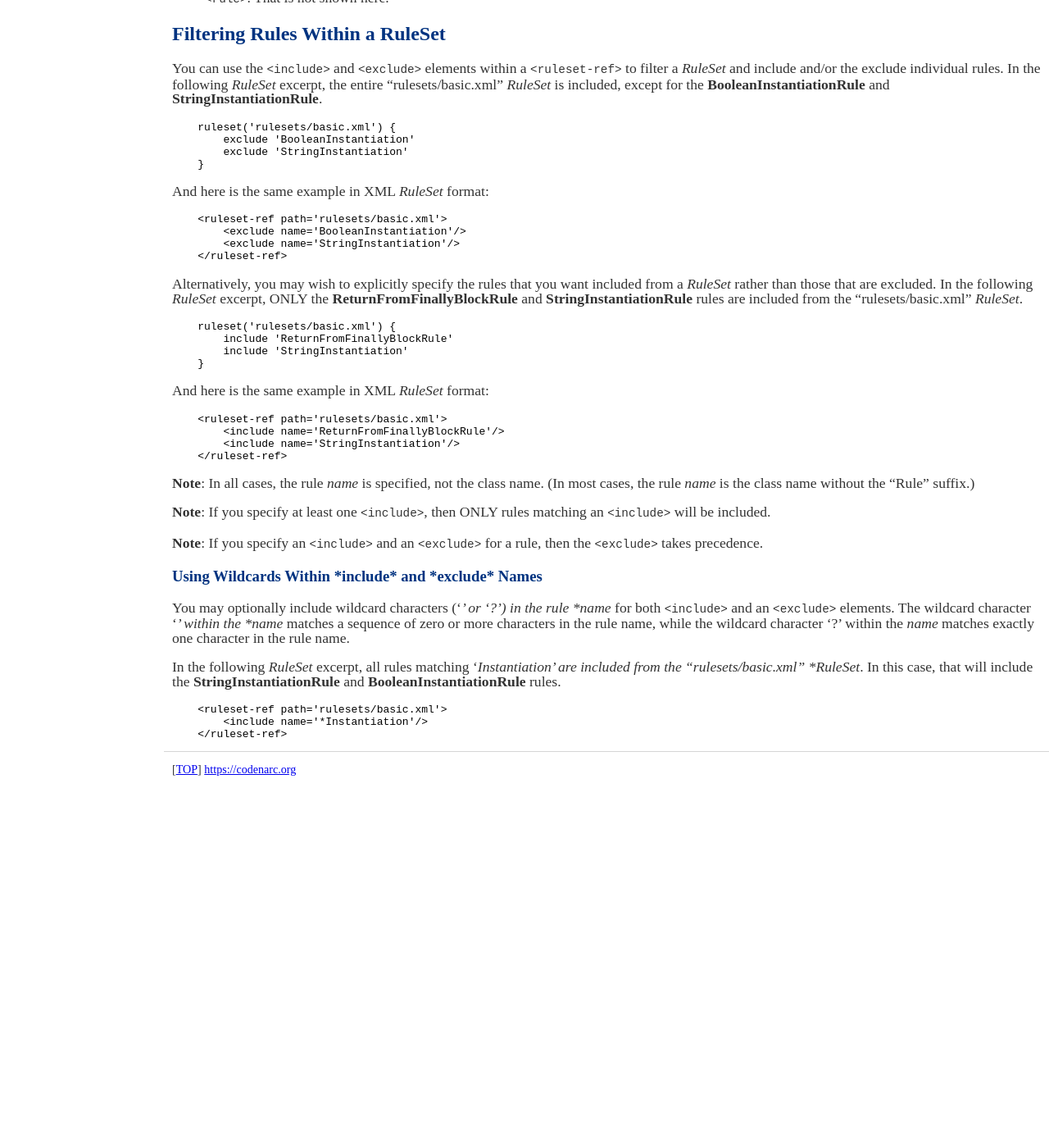
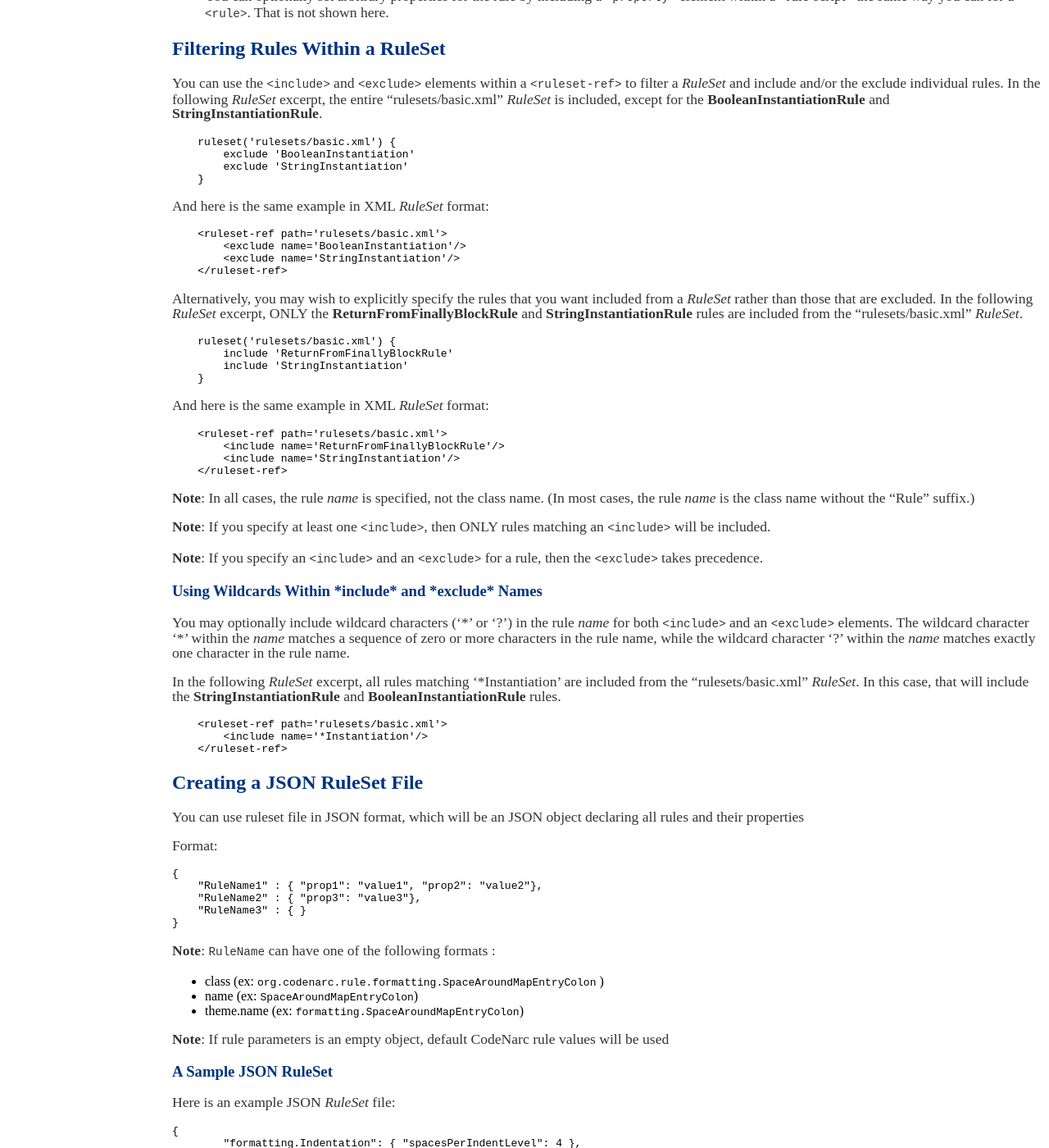
Before and after one commit to CodeNarc/CodeNarc, a Jekyll site: the page built from codenarc-creating-ruleset.md, in a window 1280 px wide and 1400 px high, scrolled down 4617 px. Shown: the whole window at 82% size. Built offline with Jekyll 4.4.1, drawn with Linux system fonts in a browser that asks for light colours; before the commit the page ends 5576 px from its top, so only the background shows below that; some of the changed text lies outside the part shown.

Commit message:
RuleSets file in JSON format

````diff
--- a/codenarc-creating-ruleset.md
+++ b/codenarc-creating-ruleset.md
@@ -6,9 +6,11 @@ title: CodeNarc - Creating a RuleSet
 # CodeNarc - Creating a RuleSet
 
 **Contents**
+
   * [Preferred Way To Configure a RuleSet](#preferred-way-to-configure-a-ruleset)
   * [Creating a Groovy RuleSet File](#creating-a-groovy-ruleset-file)
   * [Creating an XML RuleSet File](#creating-an-xml-ruleset-file)
+  * [Creating a JSON RuleSet File](#creating-a-json-ruleset-file)
 
 ## Preferred Way To Configure a RuleSet
 
@@ -17,7 +19,7 @@ title: CodeNarc - Creating a RuleSet
 This allows finer control over your custom RuleSet and insulates you from the provided *RuleSets* that can
 (and often do) change from release to release.
 
-###  Just Copy and Tweak One of the Starter RuleSet Files
+### Just Copy and Tweak One of the Starter RuleSet Files
 
 See the [Starter RuleSet - All Rules By Category](./StarterRuleSet-AllRulesByCategory.groovy.txt)). It contains
 all of the rules provided with the current version of **CodeNarc**, organized by category. Just delete or
@@ -36,7 +38,6 @@ You can also continue to use the predefined *RuleSets* distributed with **CodeNa
 [XML](Creating_an_XML_RuleSet_File) *RuleSet*. See the site navigation menu for a list of the *RuleSets*
 provided out of the box by **CodeNarc**.
 
-
 ## Creating a Groovy RuleSet File
 
 **CodeNarc** provides a Groovy DSL (domain-specific language) for defining *RuleSets*.
@@ -49,7 +50,7 @@ As mentioned above, this allows finer control over your custom RuleSet and insul
 
 Here is an example of a Groovy *RuleSet* file using the preferred syntax:
 
-```
+```groovy
     ruleset {
         description 'A custom Groovy RuleSet'
 
@@ -91,7 +92,7 @@ Things to note:
 And here is an example that mixes both the preferred (new) syntax along with the older syntax, to
 illustrate backward-compatibility:
 
-```
+```groovy
     ruleset {
         MethodName
 
@@ -112,12 +113,11 @@ illustrate backward-compatibility:
     }
 ```
 
-
 ### A Sample Groovy RuleSet Using the Old Syntax
 
 Here is an example of a Groovy *RuleSet* file using the older syntax:
 
-```
+```groovy
     import org.codenarc.rule.basic.ThrowExceptionFromFinallyBlockRule
 
     ruleset {
@@ -200,7 +200,6 @@ About the **rule** statements:
     example. As within **ruleset** statements, properties set this way can be of type *String*, *int*,
     *long* or *boolean*.
 
-
 ## Creating an XML RuleSet File
 
 The XML schema for a **CodeNarc** *RuleSet* file is embodied in the "ruleset-schema.xsd" file which
@@ -214,12 +213,11 @@ the sections must be in the order listed:
 | `<rule>`        | Include a single rule; specify its fully-qualified classname  |  Zero or more |
 | `<rule-script>` | Include a single rule implemented by a groovy script; specify the path of the script. The path is relative to the classpath by default, but can optionally specify a URL prefix.| Zero or more |
 
-
 ### A Sample XML RuleSet
 
 Here is an example XML *RuleSet* file:
 
-```
+```xml
     <ruleset xmlns="http://codenarc.org/ruleset/1.0"
             xmlns:xsi="http://www.w3.org/2001/XMLSchema-instance"
             xsi:schemaLocation="http://codenarc.org/ruleset/1.0 http://codenarc.org/ruleset-schema.xsd"
@@ -307,7 +305,7 @@ and include and/or the exclude individual rules. In the following *RuleSet* exce
 "rulesets/basic.xml" *RuleSet* is included, except for the **BooleanInstantiationRule** and
 **StringInstantiationRule**.
 
-```
+```groovy
     ruleset('rulesets/basic.xml') {
         exclude 'BooleanInstantiation'
         exclude 'StringInstantiation'
@@ -316,7 +314,7 @@ and include and/or the exclude individual rules. In the following *RuleSet* exce
 
 And here is the same example in XML *RuleSet* format:
 
-```
+```xml
     <ruleset-ref path='rulesets/basic.xml'>
         <exclude name='BooleanInstantiation'/>
         <exclude name='StringInstantiation'/>
@@ -328,7 +326,7 @@ rather than those that are excluded.  In the following *RuleSet* excerpt, ONLY t
 **ReturnFromFinallyBlockRule** and **StringInstantiationRule** rules are included from the
  "rulesets/basic.xml" *RuleSet*.
 
-```
+```groovy
     ruleset('rulesets/basic.xml') {
         include 'ReturnFromFinallyBlockRule'
         include 'StringInstantiation'
@@ -337,7 +335,7 @@ rather than those that are excluded.  In the following *RuleSet* excerpt, ONLY t
 
 And here is the same example in XML *RuleSet* format:
 
-```
+```xml
     <ruleset-ref path='rulesets/basic.xml'>
         <include name='ReturnFromFinallyBlockRule'/>
         <include name='StringInstantiation'/>
@@ -351,20 +349,54 @@ the class name without the "Rule" suffix.)
 
 **Note**: If you specify an `<include>` and an `<exclude>` for a rule, then the `<exclude>` takes precedence.
 
-
 ### Using Wildcards Within \*include\* and \*exclude\* Names
 
-You may optionally include wildcard characters ('*' or '?') in the rule *name* for both
-`<include>` and an `<exclude>` elements. The wildcard character '*' within the *name* matches a
+You may optionally include wildcard characters ('\*' or '?') in the rule *name* for both
+`<include>` and an `<exclude>` elements. The wildcard character '\*' within the *name* matches a
 sequence of zero or more characters in the rule name, while the wildcard character '?' within the
 *name* matches exactly one character in the rule name.
 
-In the following *RuleSet* excerpt, all rules matching '*Instantiation' are included from the
+In the following *RuleSet* excerpt, all rules matching '\*Instantiation' are included from the
 "rulesets/basic.xml" *RuleSet*. In this case, that will include the **StringInstantiationRule**
 and **BooleanInstantiationRule** rules.
 
-~~~~~~~~~~~~~~~~~~~~~~~~~~~~~~~~~~~~~~~~~~~~~~~~~~~~~~~~~~~~
+```xml
     <ruleset-ref path='rulesets/basic.xml'>
         <include name='*Instantiation'/>
     </ruleset-ref>
-~~~~~~~~~~~~~~~~~~~~~~~~~~~~~~~~~~~~~~~~~~~~~~~~~~~~~~~~~~~~
+```
+
+## Creating a JSON RuleSet File
+
+You can use ruleset file in JSON format, which will be an JSON object declaring all rules and their properties
+
+Format:
+
+```json
+{
+    "RuleName1" : { "prop1": "value1", "prop2": "value2"},
+    "RuleName2" : { "prop3": "value3"},
+    "RuleName3" : { }
+}
+```
+
+**Note**: `RuleName` can have one of the following formats :
+
+* class (ex: `org.codenarc.rule.formatting.SpaceAroundMapEntryColon` )
+* name (ex: `SpaceAroundMapEntryColon`)
+* theme.name (ex: `formatting.SpaceAroundMapEntryColon`)
+
+**Note**: If rule parameters is an empty object, default CodeNarc rule values will be used
+
+### A Sample JSON RuleSet
+
+Here is an example JSON *RuleSet* file:
+
+```json
+{
+        "formatting.Indentation": { "spacesPerIndentLevel": 4 },
+        "formatting.SpaceAroundMapEntryColon": { "enabled" : false },
+        "groovyism.ExplicitCallToEqualsMethod": { "priority": 3},
+        "logging.Println": { }
+}
+```
````
Also changed, not shown: codenarc-command-line.md (+3 -2 lines).
